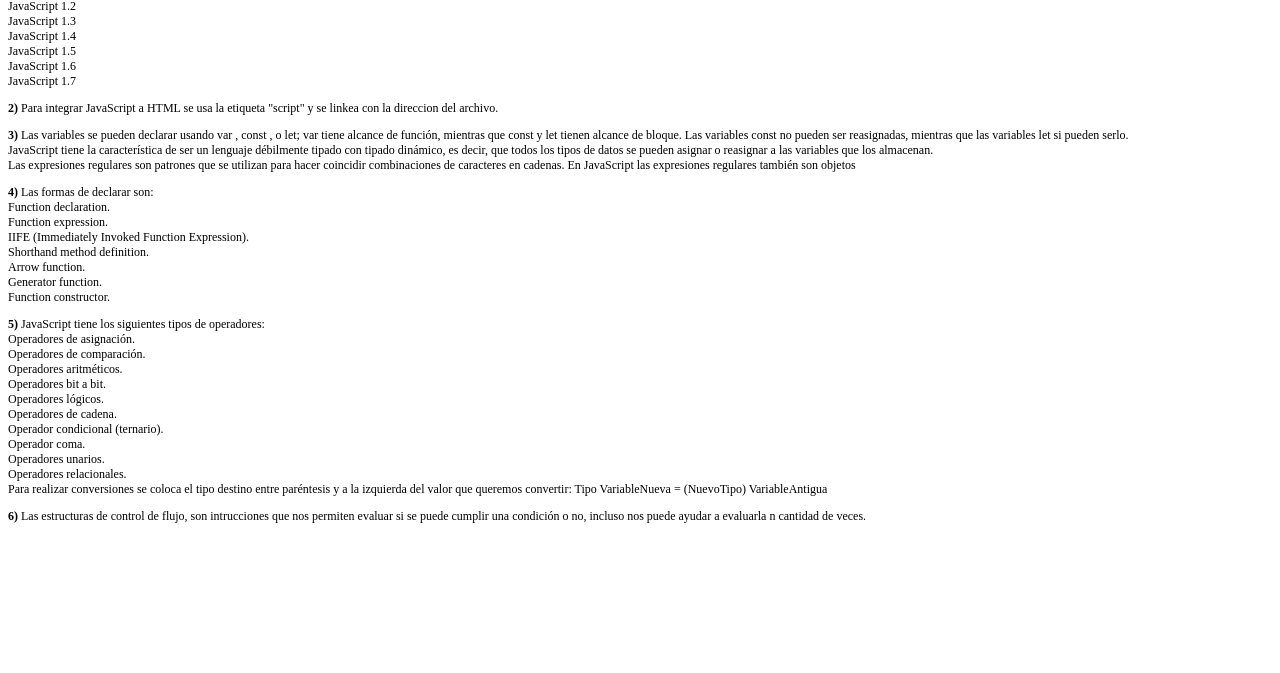
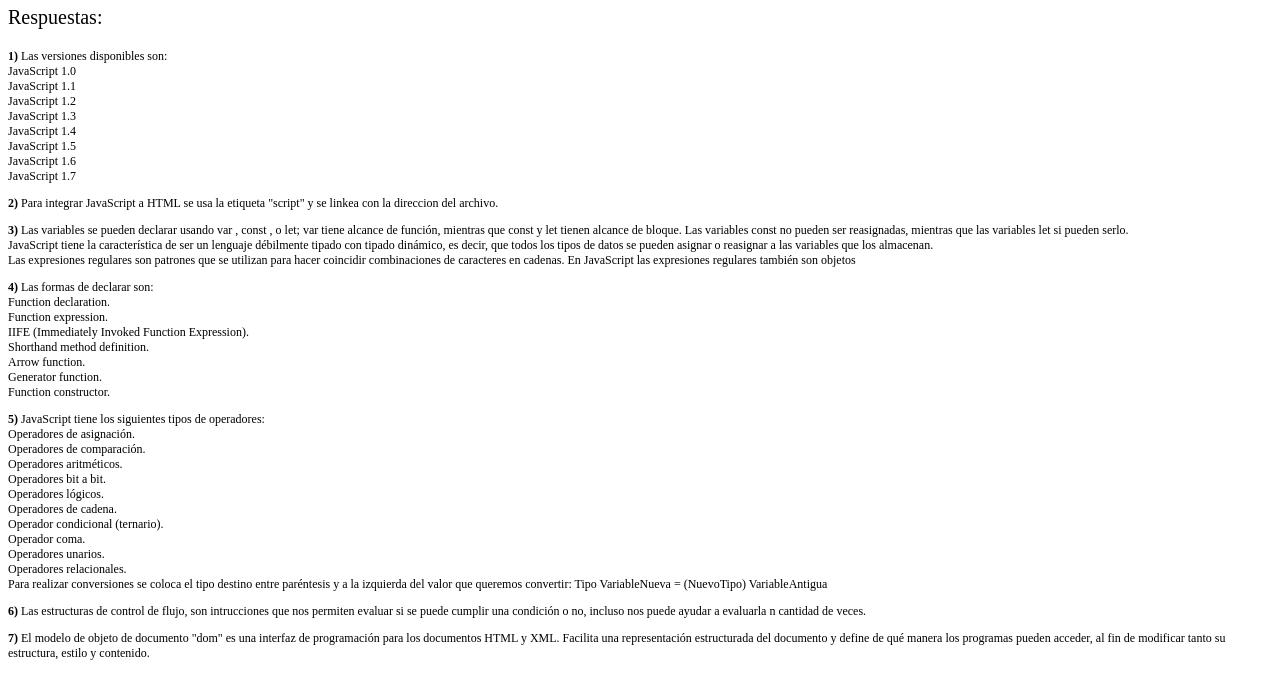
Before and after one commit to FrancoExequielMendez/TP6, a plain HTML site: page index.html in a window 1280 px wide. Shown: the part 212-885 px from the top of the page. Before the commit the page ends 800 px from the top, so only its background shows below. Drawn offline with Linux system fonts and the light colour scheme; a script that the page names is missing; a web font is replaced by a local one.

Commit message:
Respuesta 7

```diff
--- a/CSS/style.css
+++ b/CSS/style.css
@@ -11,5 +11,5 @@ p{
    font-size: 12px;
 }
 body{
-    padding-top: 35px;
+    padding-top: 130px;
 }
--- a/index.html
+++ b/index.html
@@ -9,7 +9,7 @@
     <script src="JS/script.js"></script>
     <style>
         body{
-            background: url(IMG/Logo.jpeg) no-repeat;
+            background: url(IMG/Fondo.png) no-repeat;
         }
     </style>
 </head>
@@ -55,5 +55,7 @@
         Tipo VariableNueva = (NuevoTipo) VariableAntigua</p>
     <p><b>6)</b> Las estructuras de control de flujo, son intrucciones que nos permiten evaluar si se puede cumplir una condición o no, incluso nos puede ayudar
         a evaluarla n cantidad de veces.</p>
+    <p><b>7)</b> El modelo de objeto de documento "dom" es una interfaz de programación para los documentos HTML y XML. Facilita una representación estructurada del
+        documento y define de qué manera los programas pueden acceder, al fin de modificar tanto su estructura, estilo y contenido.</p>
 </body>
 </html>
```
Also changed, not shown: IMG/Fondo.png (added), IMG/Logo.jpeg (deleted).
